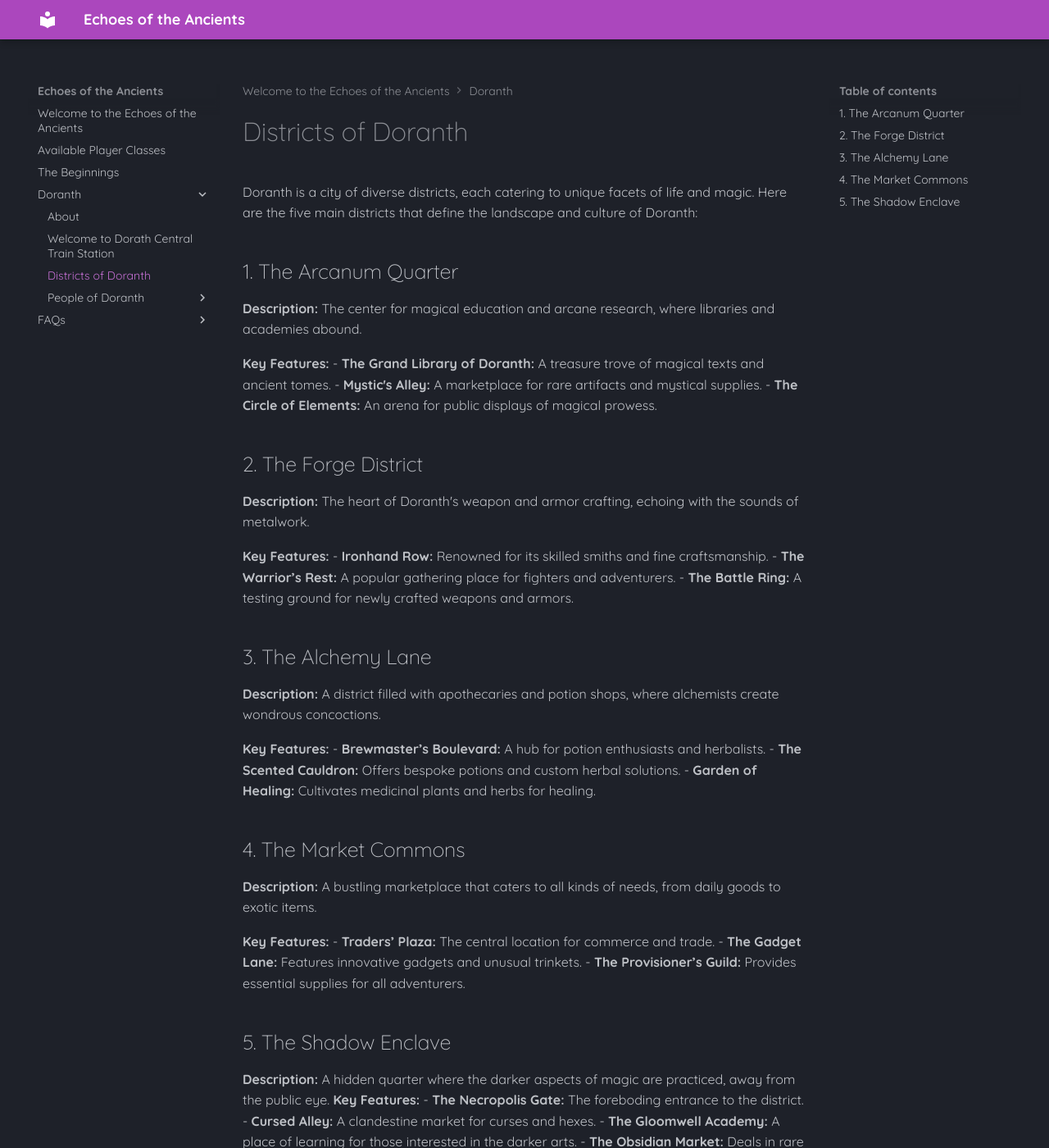
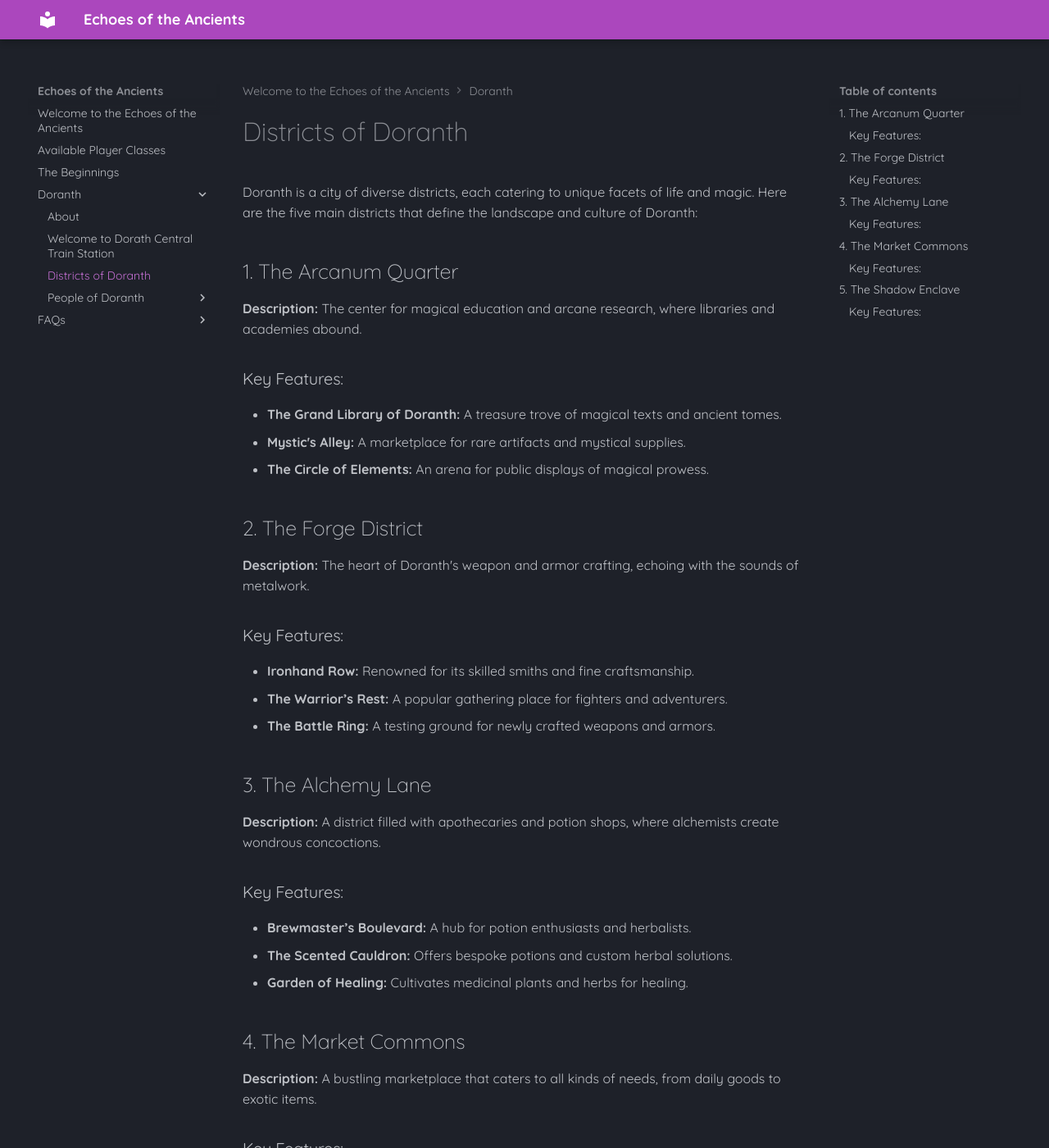
Before and after one commit to Bomchoo/Arvanis-Wiki, an MkDocs documentation site: the page built from docs/Doranth/Districts.md, in a window 1280 px wide and 1400 px high. Shown: the whole window at 82% size. Built offline with MkDocs 1.6.1 and Material for MkDocs 9.7.7, drawn with Linux system fonts in a browser that asks for light colours; some of the changed text lies outside the part shown.

Commit message:
Fix Fomatting Again

```diff
--- a/docs/Doranth/Districts.md
+++ b/docs/Doranth/Districts.md
@@ -6,7 +6,7 @@ Doranth is a city of diverse districts, each catering to unique facets of life a
 
 **Description:** The center for magical education and arcane research, where libraries and academies abound.
 
-**Key Features:**
+### Key Features:
  - **The Grand Library of Doranth:** A treasure trove of magical texts and ancient tomes.
  - **Mystic's Alley:** A marketplace for rare artifacts and mystical supplies.
  - **The Circle of Elements:** An arena for public displays of magical prowess.
@@ -15,7 +15,7 @@ Doranth is a city of diverse districts, each catering to unique facets of life a
 
 **Description:** The heart of Doranth's weapon and armor crafting, echoing with the sounds of metalwork.
 
-**Key Features:**
+### Key Features:
 - **Ironhand Row:** Renowned for its skilled smiths and fine craftsmanship.
 - **The Warrior’s Rest:** A popular gathering place for fighters and adventurers.
 - **The Battle Ring:** A testing ground for newly crafted weapons and armors.
@@ -24,7 +24,7 @@ Doranth is a city of diverse districts, each catering to unique facets of life a
 
 **Description:** A district filled with apothecaries and potion shops, where alchemists create wondrous concoctions.
 
-**Key Features:**
+### Key Features:
 - **Brewmaster’s Boulevard:** A hub for potion enthusiasts and herbalists.
 - **The Scented Cauldron:** Offers bespoke potions and custom herbal solutions.
 - **Garden of Healing:** Cultivates medicinal plants and herbs for healing.
@@ -33,7 +33,7 @@ Doranth is a city of diverse districts, each catering to unique facets of life a
 
 **Description:** A bustling marketplace that caters to all kinds of needs, from daily goods to exotic items.
 
-**Key Features:**
+### Key Features:
 - **Traders’ Plaza:** The central location for commerce and trade.
 - **The Gadget Lane:** Features innovative gadgets and unusual trinkets.
 - **The Provisioner’s Guild:** Provides essential supplies for all adventurers.
@@ -41,7 +41,8 @@ Doranth is a city of diverse districts, each catering to unique facets of life a
 ## 5. The Shadow Enclave
 
 **Description:** A hidden quarter where the darker aspects of magic are practiced, away from the public eye.
-**Key Features:**
+
+### Key Features:
 - **The Necropolis Gate:** The foreboding entrance to the district.
 - **Cursed Alley:** A clandestine market for curses and hexes.
 - **The Gloomwell Academy:** A place of learning for those interested in the darker arts.
```
